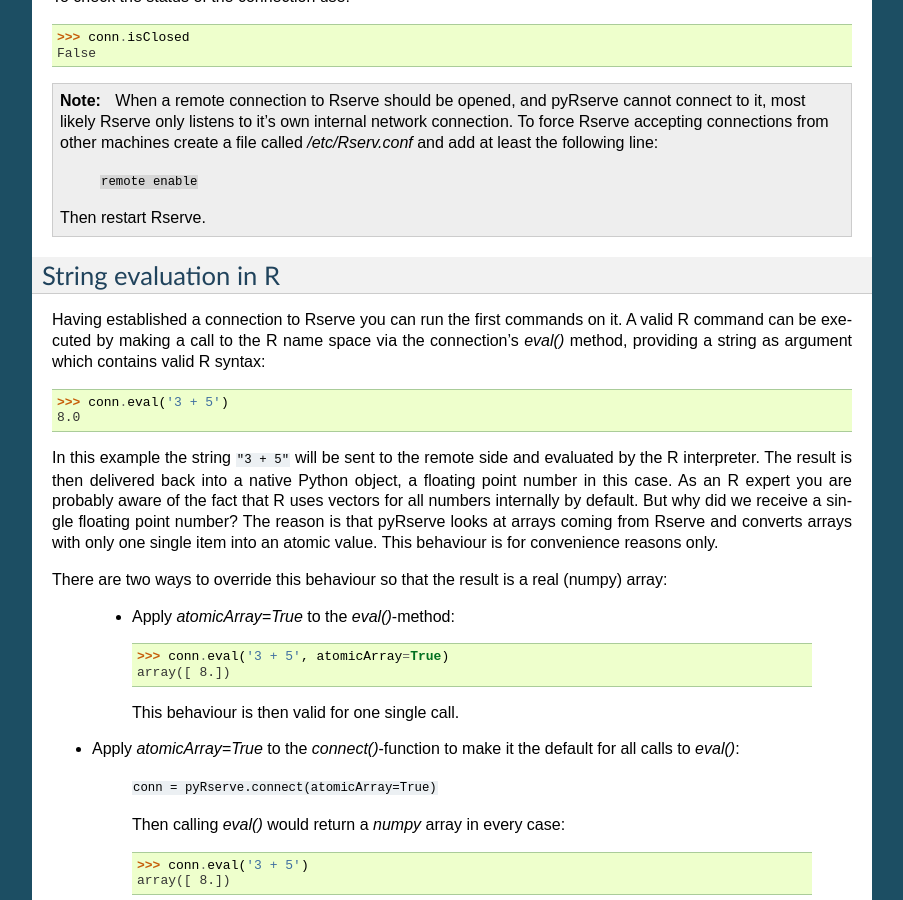
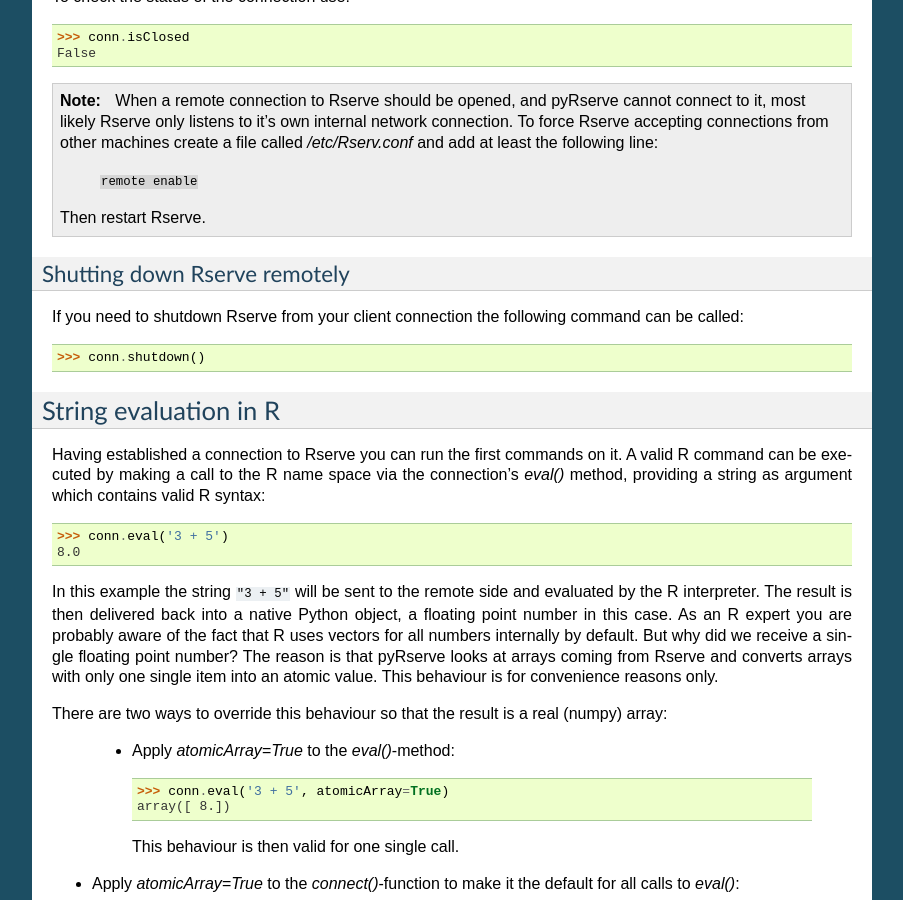
Before and after one commit to ralhei/pyRserve, a Sphinx documentation site: the page built from doc/manual.rst, in a window 1280 px wide and 900 px high, scrolled down 1084 px. Shown: the whole window, without its empty margins (198-1101 px from the left). Built offline with Sphinx 7.4.7, drawn with Linux system fonts in a browser that asks for light colours; the version number is read from the project's files by our own code; some of the changed text lies outside the part shown.

Commit message:
added  section for shutting down Rserve remotely

```diff
--- a/doc/manual.rst
+++ b/doc/manual.rst
@@ -65,6 +65,15 @@
           ``remote enable``
 
    Then restart Rserve.
+
+
+Shutting down Rserve remotely
+~~~~~~~~~~~~~~~~~~~~~~~~~~~~~~~~~
+
+If you need to shutdown Rserve from your client connection the following command can be called:
+
+  >>> conn.shutdown()
+
 
 String evaluation in R
 -------------------------------
```
